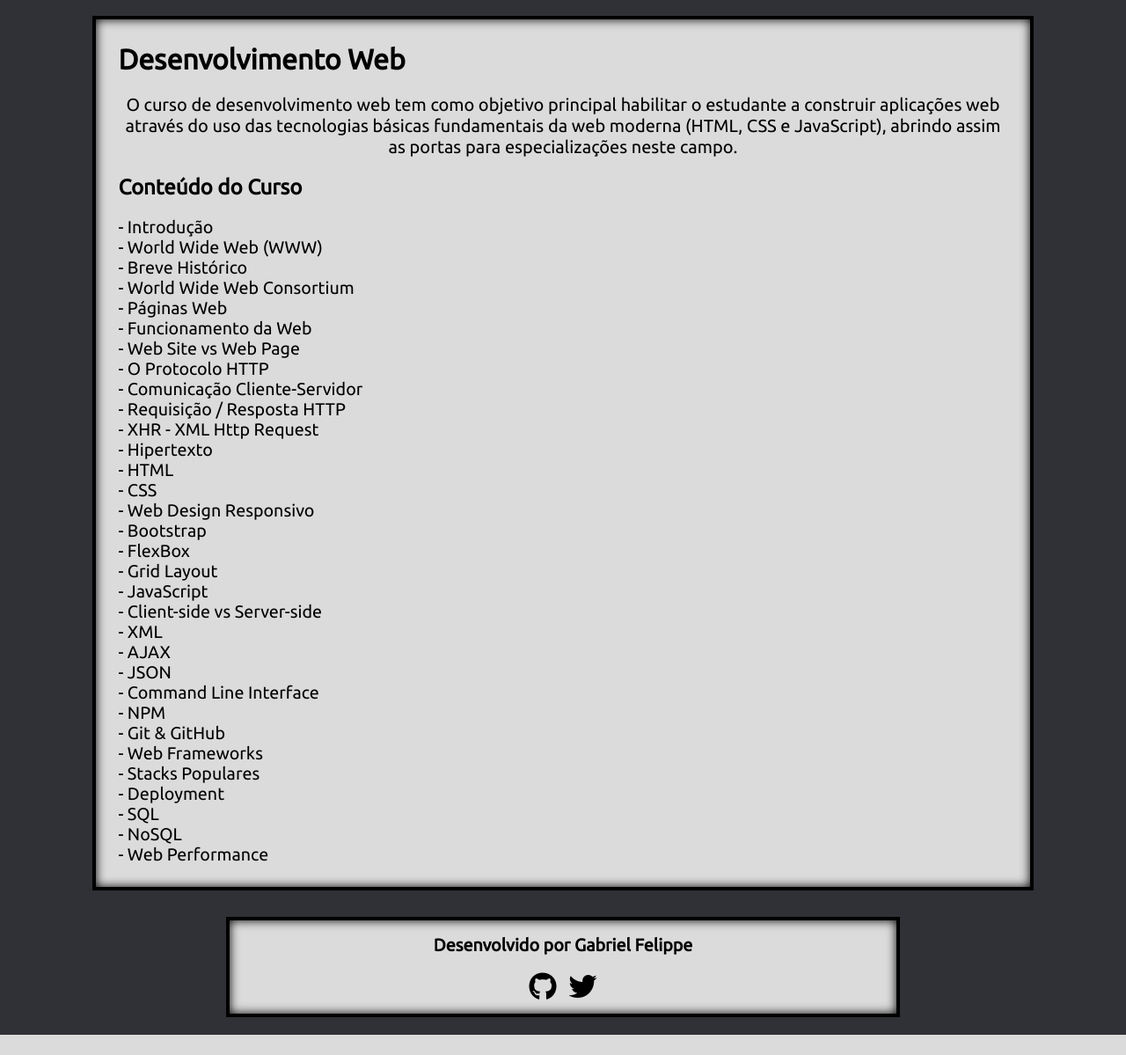
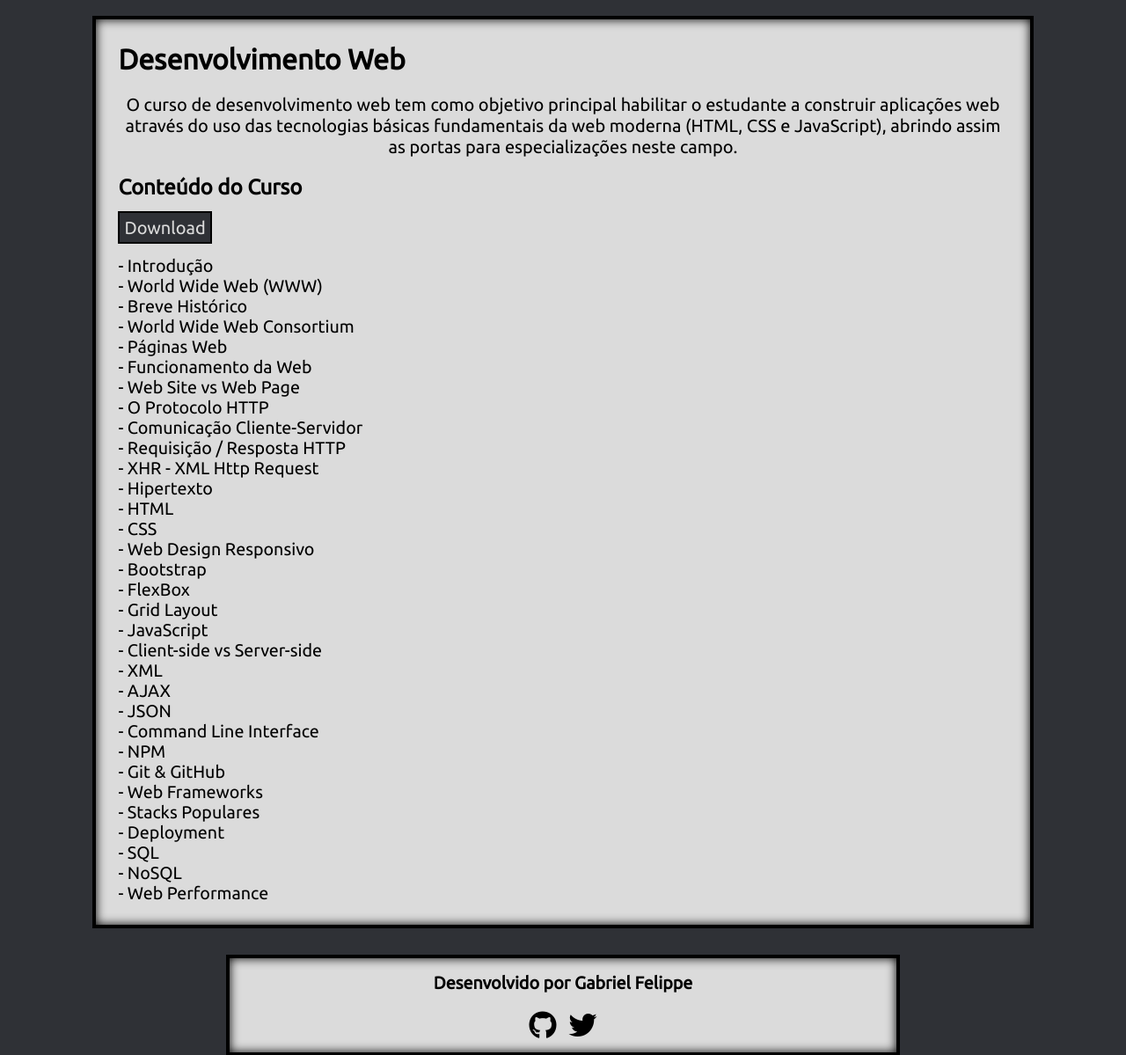
Before and after one commit to the-akira/cc33z-webiste, a Django app: page /desenvolvimento-web/ in a window 1280 px wide. Shown: the part 666-1865 px from the top of the page at 88% size. Before the commit the page ends 1842 px from the top, so only its background shows below. Run offline with Django 3.2, Linux system fonts and the light colour scheme; data comes from the database, SQL or seed files in the repository; both versions use the stored data as it was after the commit; some libraries are stand-ins or nearby versions.

Commit message:
Added Link to Download the Material

```diff
--- a/cursos/models.py
+++ b/cursos/models.py
@@ -6,6 +6,7 @@ class Curso(models.Model):
     nome = models.CharField(max_length=200, unique=True)
     slug = models.SlugField(max_length=200, unique=True)
     autor = models.ForeignKey(User, on_delete= models.CASCADE,related_name='cursos')
+    material = models.URLField(max_length=200, default='URL do material')
     icone = models.URLField(max_length=200, default='URL do ícone')
     atualizado_em = models.DateTimeField(auto_now=True)
     criado_em = models.DateTimeField(auto_now_add=True)
--- a/cursos/static/css/styles.css
+++ b/cursos/static/css/styles.css
@@ -6,8 +6,9 @@ body {
 }
 
 .main-title {
-  display: block;
+  display: table;
   text-align: center;
+  margin: auto;
   margin-top: 20px;
   margin-bottom: 20px;
   font-size: 2.6rem;
@@ -39,6 +40,19 @@ body {
   font-family: 'Ubuntu', sans-serif;
   padding-right: 20px;
   padding-left: 20px;
+}
+
+.material-download {
+  border: 2px solid black;
+  font-size: 1.25rem;
+  background-color: #2f3136;
+  color: #DBDBDB;
+  text-decoration: none;
+  padding: 5px;
+}
+
+.material-download:hover {
+  background-color: black;
 }
 
 .navbar {
--- a/cursos/templates/curso_detalhes.html
+++ b/cursos/templates/curso_detalhes.html
@@ -6,6 +6,7 @@
     <h1>{{ curso.nome }}</h1>
     <p>{{ curso.info }}</p>
     <h2>Conteúdo do Curso</h2>
+    <div><a class="material-download" href="{{ curso.material }}">Download</a></div>
     <p>{{ curso.conteudo | safe | linebreaks }}</p>
 </div>
 {% endblock content %}
```
Also changed, not shown: cursos/migrations/0004_curso_material.py (added), db.sqlite3.
